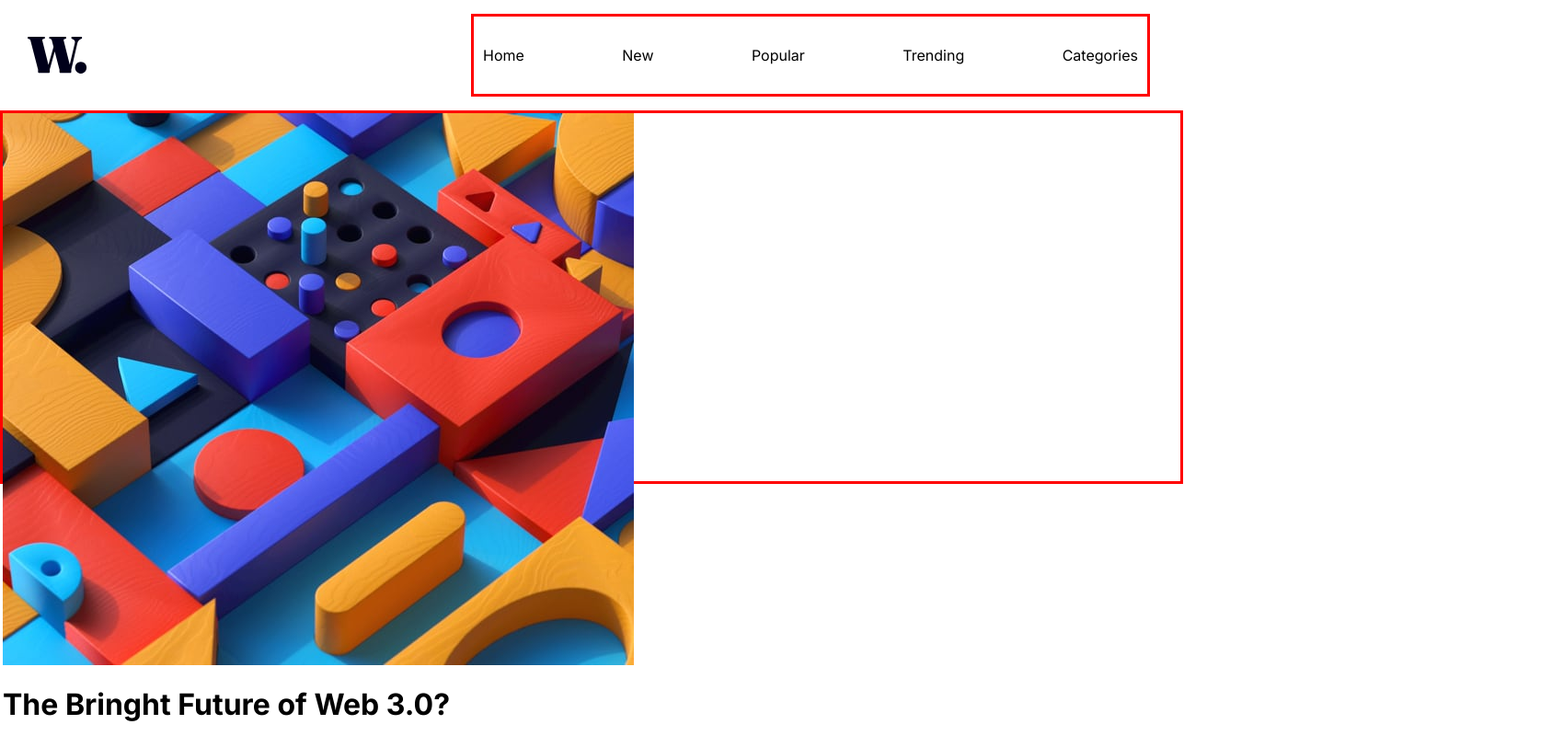
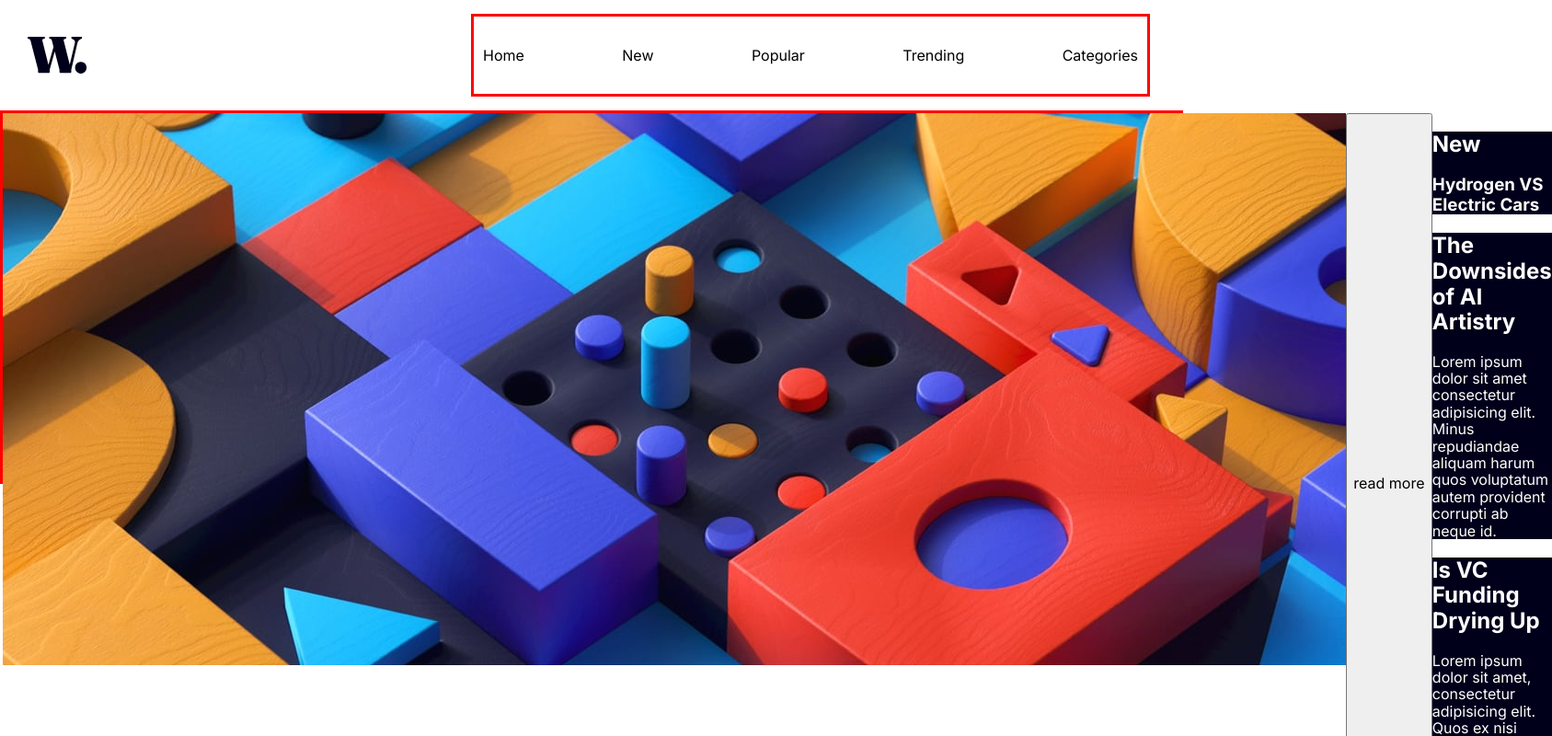
Before and after one commit to carlosGabrielCarreno/news-homepage-main, a React (Vite) app: page / in a window 1280 px wide. Shown: the top 800 px of the page at 92% size, 1687 px wide, since content can reach past the window. Built offline with nearby package versions, Linux system fonts and the light colour scheme.

Commit message:
add media queryes

```diff
--- a/src/Components/Hero/Hero.jsx
+++ b/src/Components/Hero/Hero.jsx
@@ -1,15 +1,44 @@
 import styled from "styled-components";
 import { News } from "../News/News";
 import imgHero from "./../../../assets/images/image-web-3-mobile.jpg";
+import imgHeroDesktop from "./../../../assets/images/image-web-3-desktop.jpg";
+import { Context } from "../Context/Context";
+import { useContext } from "react";
 
-const HeroContainer = styled.div``;
+const HeroContainer = styled.div`
+  @media screen and (min-width: 600px) {
+    display: grid;
+    grid-template-columns: repeat(3, 1fr); /* Crea 3 columnas de igual tamaño */
+    grid-template-rows: repeat(
+      2,
+      auto
+    ); /* Crea 2 filas con altura automática */
+    & .img {
+      grid-column: 1 / 2;
+      grid-row: 1;
+    }
+    & .h1 {
+      grid-column: 1;
+      grid-row: 2;
+    }
+    & .p {
+      grid-column: 2;
+      grid-row: 2;
+    }
+  }
+`;
 
 export const Hero = () => {
+  const { windowSize } = useContext(Context);
   return (
     <HeroContainer>
-      <img src={imgHero} alt="hero image" />
-      <h1>The Bringht Future of Web 3.0?</h1>
-      <p>
+      <img
+        className="img"
+        src={windowSize.width < 600 ? imgHero : imgHeroDesktop}
+        alt="hero image"
+      />
+      <h1 className="h1">The Bringht Future of Web 3.0?</h1>
+      <p className="p">
         Lorem ipsum dolor sit amet consectetur, adipisicing elit. Pariatur odio
         eaque dolorum! Rem eveniet ad ab excepturi eaque temporibus. Culpa!
       </p>
```
